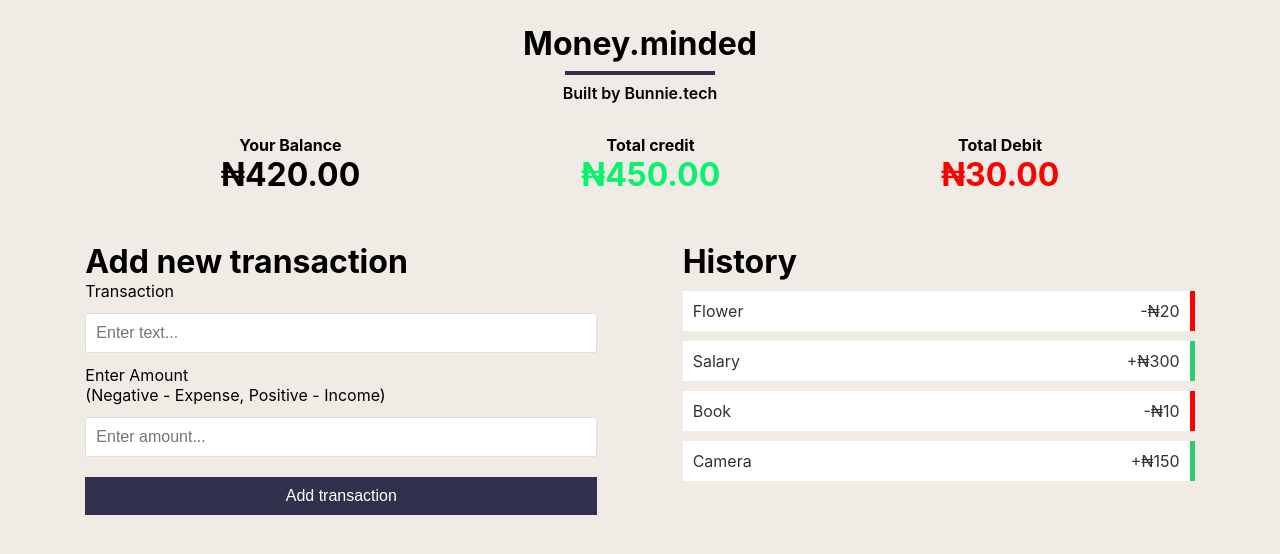
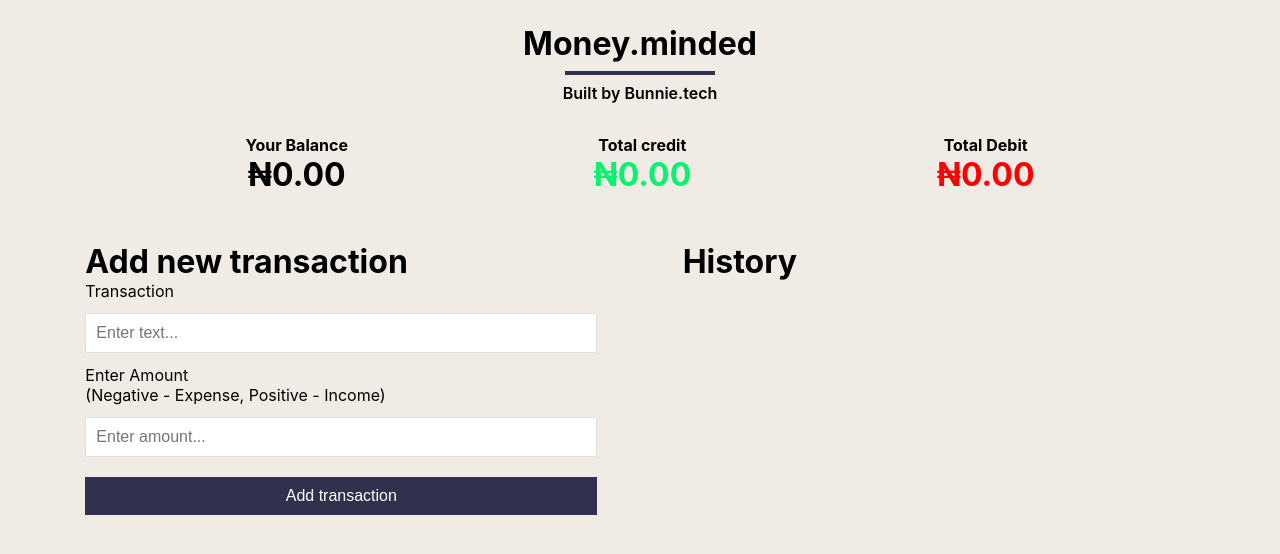
Before and after one commit to BenitaMichael/CodeAlpha_Expense_Tracker, a React (Create React App) app: page / in a window 1280 px wide. Shown: the top 554 px of the page. Built offline with nearby package versions, Linux system fonts and the light colour scheme.

Commit message:
Complete functionality

```diff
--- a/src/Components/Transactions.js
+++ b/src/Components/Transactions.js
@@ -11,6 +11,20 @@
   const [text, setText] = useState('');
   const [amount, setAmount] = useState('')
 
+  const { addTransaction } = useContext(GlobalContext);
+
+  const onSubmit = e => {
+    e.preventDefault();
+
+    const newTransaction = {
+      id: Math.floor(Math.random() * 100000000),
+      text,
+      amount: +amount
+    }
+
+    addTransaction(newTransaction);
+  }
+
 
 
 
@@ -18,7 +32,7 @@
     <div className='transactions'>
         <div className='form'>
         <h3>Add new transaction</h3>
-            <form id="form">
+            <form onSubmit={onSubmit} id="form">
                 <div className="form-control">
                 <label htmlFor="text">Transaction</label>
                 <input type="text"
--- a/src/context/AppReducer.js
+++ b/src/context/AppReducer.js
@@ -5,6 +5,11 @@
                 ...state,
                 transactions: state.transactions.filter(transaction => transaction.id !== action.payload)
             }
+            case 'ADD_TRANSACTION':
+                return{
+                    ...state,
+                    transactions: [action.payload, ...state.transactions]
+                }
         default:
             return state;
     }
--- a/src/context/GlobalState.js
+++ b/src/context/GlobalState.js
@@ -5,12 +5,7 @@
 //Initial State
 
 const InitialState = {
-    transactions:[
-        { id: 1, text: 'Flower', amount: -20 },
-        { id: 2, text: 'Salary', amount: 300 },
-        { id: 3, text: 'Book', amount: -10 },
-        { id: 4, text: 'Camera', amount: 150 }
-    ]
+    transactions:[]
 }
 
 //Create context
@@ -29,11 +24,19 @@
         })
     }
 
+    const addTransaction = (transaction) => {
+        dispatch({
+            type: 'ADD_TRANSACTION',
+            payload: transaction
+        })
+    }
+
 
     return (
         <GlobalContext.Provider value={{
             transactions: state.transactions,
-            deleteTransaction
+            deleteTransaction,
+            addTransaction
         }}>
             {children}
         </GlobalContext.Provider>
```
Also changed, not shown: src/context/AddTransactions.js (deleted).
